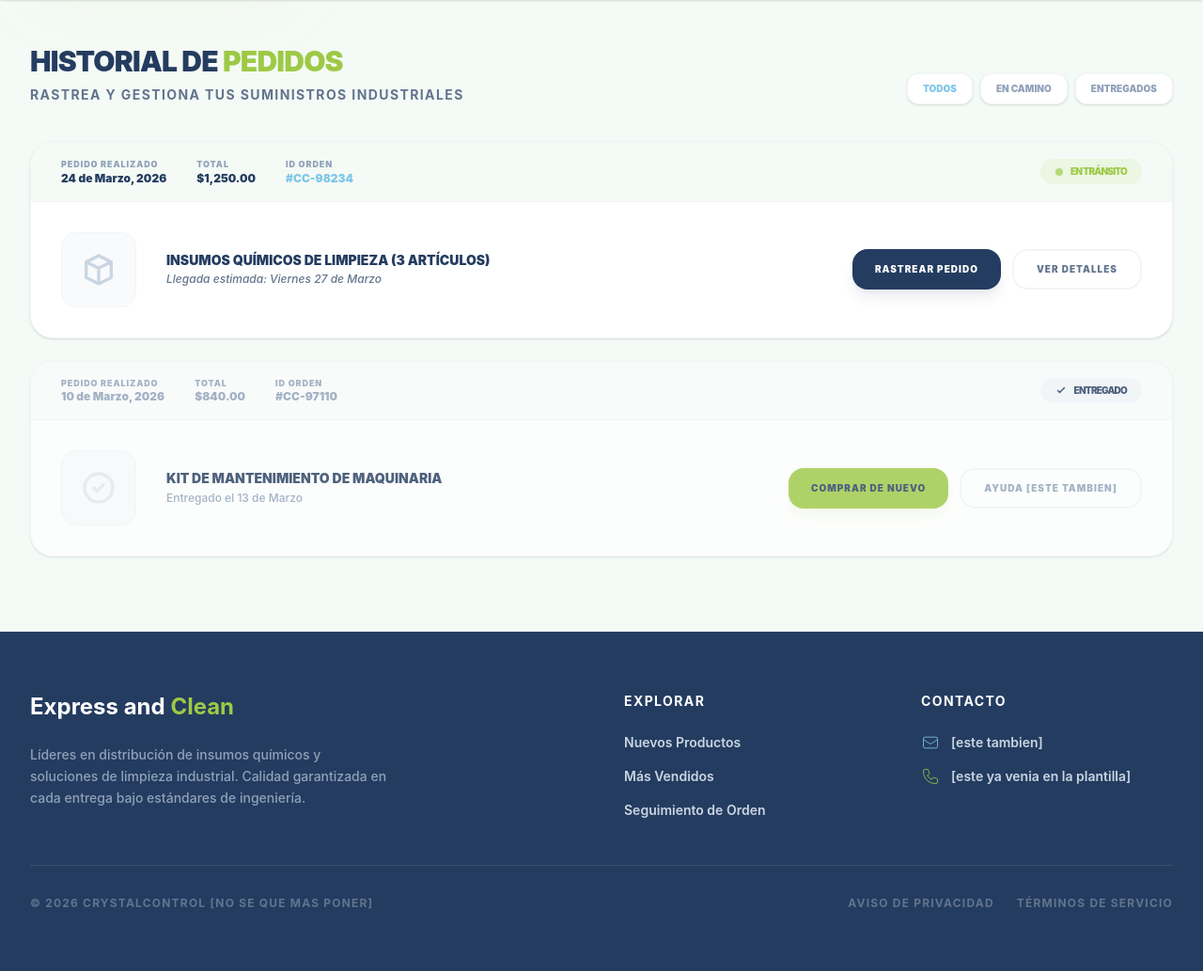
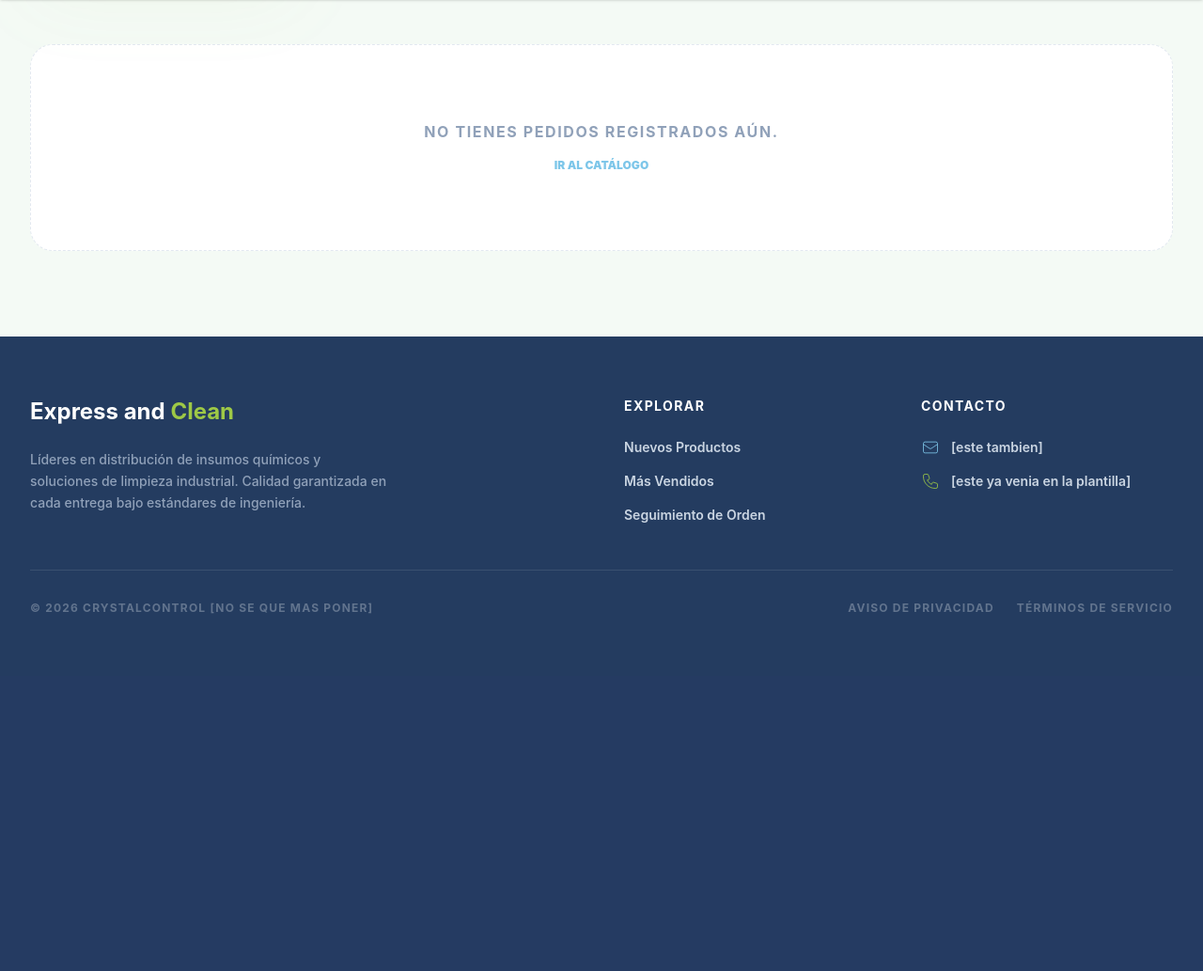
Before and after one commit to IDGS-801-23001502/CrystalControl, a Flask app: page /pedidos in a window 1280 px wide. Shown: the part 81-1114 px from the top of the page at 94% size. After the commit the page ends 734 px from the top, so only its background shows below. Run offline with Flask 3, Linux system fonts and the light colour scheme; data that the repository does not hold is empty; parts of the project's set-up code (start-up, migrations or seed data) failed here and were passed over; some libraries are stand-ins or nearby versions.

Commit message:
esta madre me pide un commit

```diff
--- a/models.py
+++ b/models.py
@@ -270,8 +270,8 @@ class Sales(db.Model):
 
 class SaleDetail(db.Model):
     __tablename__ = 'detalle_venta'
-    id = db.Column('id_detalle_venta', db.Integer, primary_key=True, nullable=False)
-    id_sale = db.Column('id_venta', db.Integer, db.ForeignKey('Ventas.id_ventas'), primary_key=True)
+    id = db.Column('id_detalle_venta', db.Integer, primary_key=True, autoincrement=True, nullable=False)
+    id_sale = db.Column('id_venta', db.Integer, db.ForeignKey('Ventas.id_venta'), primary_key=True)
     id_product = db.Column('id_producto', db.Integer, db.ForeignKey('productos.id_producto'), primary_key=True)
     lot = db.Column('cantidad', db.Integer)
     unit_price_moment = db.Column('precio_unitario_momento', db.Numeric(10,2))
--- a/templates/ecommerce/pedidos.html
+++ b/templates/ecommerce/pedidos.html
@@ -1,211 +1,74 @@
-{% extends "layout_clients.html" %} {% block title %}Mis Pedidos{% endblock %}
+{% extends "layout_clients.html" %}
+{% block title %}Mis Pedidos{% endblock %}
 {% block content %}
 <div class="max-w-7xl mx-auto">
-  <div
-    class="mb-10 flex flex-col md:flex-row md:items-end justify-between gap-4"
-  >
+  <div class="space-y-6">
+    {% if mis_ventas %}
+      {% for venta in mis_ventas %}
+      <div class="bg-white rounded-3xl shadow-sm border border-slate-100 overflow-hidden transition-all hover:shadow-md">
+        <div class="bg-[#f4faf5] px-8 py-4 border-b border-slate-100 flex flex-wrap justify-between items-center gap-4">
+          <div class="flex gap-8">
             <div>
-      <h1 class="text-3xl font-black text-[#243c60] uppercase tracking-tighter">
-        Historial de <span class="text-[#9ec946]">Pedidos</span>
-      </h1>
-      <p
-        class="text-slate-500 text-sm font-bold uppercase tracking-widest mt-2"
-      >
-        Rastrea y gestiona tus suministros industriales
-      </p>
+              <p class="text-[9px] font-black text-slate-400 uppercase tracking-widest">Pedido Realizado</p>
+              <p class="text-xs font-black text-[#243c60]">{{ venta.sale_date.strftime('%d de %B, %Y') }}</p>
             </div>
-    <div class="flex gap-2">
-      <span
-        class="px-4 py-2 bg-white border border-slate-100 rounded-xl text-[10px] font-black uppercase text-[#7dc6e9] shadow-sm cursor-pointer hover:bg-slate-50 transition-colors"
-        >Todos</span
-      >
-      <span
-        class="px-4 py-2 bg-white border border-slate-100 rounded-xl text-[10px] font-black uppercase text-slate-400 shadow-sm cursor-pointer hover:bg-slate-50 transition-colors"
-        >En Camino</span
-      >
-      <span
-        class="px-4 py-2 bg-white border border-slate-100 rounded-xl text-[10px] font-black uppercase text-slate-400 shadow-sm cursor-pointer hover:bg-slate-50 transition-colors"
-        >Entregados</span
-      >
+            <div>
+              <p class="text-[9px] font-black text-slate-400 uppercase tracking-widest">Total</p>
+              <p class="text-xs font-black text-[#243c60]">${{ "{:,.2f}".format(venta.gross_total) }}</p>
+            </div>
+            <div>
+              <p class="text-[9px] font-black text-slate-400 uppercase tracking-widest">ID Orden</p>
+              <p class="text-xs font-black text-[#7dc6e9]">#{{ venta.folio }}</p>
             </div>
           </div>
 
-  <div class="space-y-6">
-    <div
-      class="bg-white rounded-3xl shadow-sm border border-slate-100 overflow-hidden transition-all hover:shadow-md"
-    >
-      <div
-        class="bg-[#f4faf5] px-8 py-4 border-b border-slate-100 flex flex-wrap justify-between items-center gap-4"
-      >
-        <div class="flex gap-8">
-          <div>
-            <p
-              class="text-[9px] font-black text-slate-400 uppercase tracking-widest"
-            >
-              Pedido Realizado
-            </p>
-            <p class="text-xs font-black text-[#243c60]">24 de Marzo, 2026</p>
-          </div>
-          <div>
-            <p
-              class="text-[9px] font-black text-slate-400 uppercase tracking-widest"
-            >
-              Total
-            </p>
-            <p class="text-xs font-black text-[#243c60]">$1,250.00</p>
-          </div>
-          <div>
-            <p
-              class="text-[9px] font-black text-slate-400 uppercase tracking-widest"
-            >
-              ID Orden
-            </p>
-            <p class="text-xs font-black text-[#7dc6e9]">#CC-98234</p>
-          </div>
-        </div>
-        <div
-          class="flex items-center gap-2 bg-[#9ec946]/10 px-4 py-1.5 rounded-full"
-        >
-          <span class="w-2 h-2 bg-[#9ec946] rounded-full animate-pulse"></span>
-          <span
-            class="text-[10px] font-black text-[#9ec946] uppercase tracking-tighter"
-            >En Tránsito</span
-          >
+          <div class="flex items-center gap-2 px-4 py-1.5 rounded-full
+            {% if venta.status == 4 %}bg-[#9ec946]/10 text-[#9ec946]
+            {% elif venta.status == 2 %}bg-amber-100 text-amber-600
+            {% else %}bg-slate-100 text-slate-500{% endif %}">
+            <span class="w-2 h-2 rounded-full {% if venta.status == 4 %}bg-[#9ec946] animate-pulse{% else %}bg-current{% endif %}"></span>
+            <span class="text-[10px] font-black uppercase tracking-tighter">
+              {{ venta.value_status }}
+            </span>
           </div>
         </div>
 
         <div class="p-8 flex flex-col md:flex-row gap-8 items-center">
-        <div
-          class="w-20 h-20 bg-slate-50 rounded-2xl flex items-center justify-center border border-slate-100"
-        >
-          <svg
-            class="w-10 h-10 text-slate-300"
-            fill="none"
-            stroke="currentColor"
-            viewBox="0 0 24 24"
-          >
-            <path
-              stroke-linecap="round"
-              stroke-linejoin="round"
-              stroke-width="2"
-              d="M20 7l-8-4-8 4m16 0l-8 4m8-4v10l-8 4m0-10L4 7m8 4v10M4 7v10l8 4"
-            />
+          <div class="w-20 h-20 bg-slate-50 rounded-2xl flex items-center justify-center border border-slate-100">
+            <svg class="w-10 h-10 text-slate-300" fill="none" stroke="currentColor" viewBox="0 0 24 24">
+              <path stroke-linecap="round" stroke-linejoin="round" stroke-width="2" d="M20 7l-8-4-8 4m16 0l-8 4m8-4v10l-8 4m0-10L4 7m8 4v10M4 7v10l8 4" />
             </svg>
           </div>
 
           <div class="flex-grow text-center md:text-left">
             <h4 class="text-sm font-black text-[#243c60] uppercase leading-tight">
-            Insumos Químicos de Limpieza (3 artículos)
+              Pedido #{{ venta.folio }}
             </h4>
             <p class="text-xs text-slate-500 mt-1 font-medium italic">
-            Llegada estimada: Viernes 27 de Marzo
+              Enviado a: {{ venta.shipping_address }}
             </p>
           </div>
 
           <div class="flex flex-col sm:flex-row gap-3 w-full md:w-auto">
-          <button
-            class="px-6 py-3 bg-[#243c60] text-white rounded-2xl text-[10px] font-black uppercase tracking-widest hover:bg-[#1a2d4a] transition-all active:scale-95 shadow-lg shadow-[#243c60]/10"
-          >
-            Rastrear Pedido
-          </button>
-          <button
-            class="px-6 py-3 border-2 border-slate-100 text-slate-500 rounded-2xl text-[10px] font-black uppercase tracking-widest hover:bg-slate-50 transition-all"
-          >
+            {% if venta.status == 2 %}
+            <a href="{{ url_for('e-commerce.pasarela_pago', id_venta=venta.id) }}"
+               class="px-6 py-3 bg-[#7dc6e9] text-white rounded-2xl text-[10px] font-black uppercase tracking-widest hover:bg-[#5db4dd] transition-all text-center">
+               Pagar Ahora
+            </a>
+            {% endif %}
+            <button class="px-6 py-3 border-2 border-slate-100 text-slate-500 rounded-2xl text-[10px] font-black uppercase tracking-widest hover:bg-slate-50 transition-all">
               Ver Detalles
             </button>
           </div>
         </div>
       </div>
-
-    <div
-      class="bg-white rounded-3xl shadow-sm border border-slate-100 overflow-hidden opacity-80 hover:opacity-100 transition-all"
-    >
-      <div
-        class="bg-slate-50/50 px-8 py-4 border-b border-slate-100 flex flex-wrap justify-between items-center gap-4"
-      >
-        <div class="flex gap-8 text-slate-400">
-          <div>
-            <p class="text-[9px] font-black uppercase tracking-widest">
-              Pedido Realizado
-            </p>
-            <p class="text-xs font-black">10 de Marzo, 2026</p>
+      {% endfor %}
+    {% else %}
+      <div class="text-center py-20 bg-white rounded-3xl border border-dashed border-slate-200">
+        <p class="text-slate-400 font-bold uppercase tracking-widest">No tienes pedidos registrados aún.</p>
+        <a href="{{ url_for('e-commerce.catalog') }}" class="text-[#7dc6e9] text-xs font-black uppercase mt-4 inline-block">Ir al catálogo</a>
       </div>
-          <div>
-            <p class="text-[9px] font-black uppercase tracking-widest">Total</p>
-            <p class="text-xs font-black">$840.00</p>
-          </div>
-          <div>
-            <p class="text-[9px] font-black uppercase tracking-widest">
-              ID Orden
-            </p>
-            <p class="text-xs font-black">#CC-97110</p>
-          </div>
-        </div>
-        <div
-          class="flex items-center gap-2 bg-slate-100 px-4 py-1.5 rounded-full"
-        >
-          <svg
-            class="w-3 h-3 text-[#243c60]"
-            fill="none"
-            stroke="currentColor"
-            viewBox="0 0 24 24"
-          >
-            <path
-              stroke-linecap="round"
-              stroke-linejoin="round"
-              stroke-width="3"
-              d="M5 13l4 4L19 7"
-            />
-          </svg>
-          <span
-            class="text-[10px] font-black text-[#243c60] uppercase tracking-tighter"
-            >Entregado</span
-          >
-        </div>
-      </div>
-
-      <div class="p-8 flex flex-col md:flex-row gap-8 items-center">
-        <div
-          class="w-20 h-20 bg-slate-50 rounded-2xl flex items-center justify-center border border-slate-100"
-        >
-          <svg
-            class="w-10 h-10 text-slate-200"
-            fill="none"
-            stroke="currentColor"
-            viewBox="0 0 24 24"
-          >
-            <path
-              stroke-linecap="round"
-              stroke-linejoin="round"
-              stroke-width="2"
-              d="M9 12l2 2 4-4m6 2a9 9 0 11-18 0 9 9 0 0118 0z"
-            />
-          </svg>
-        </div>
-
-        <div class="flex-grow text-center md:text-left">
-          <h4 class="text-sm font-black text-[#243c60] uppercase leading-tight">
-            Kit de Mantenimiento de Maquinaria
-          </h4>
-          <p class="text-xs text-slate-400 mt-1 font-medium">
-            Entregado el 13 de Marzo
-          </p>
-        </div>
-
-        <div class="flex flex-col sm:flex-row gap-3 w-full md:w-auto">
-          <button
-            class="px-6 py-3 bg-[#9ec946] text-[#243c60] rounded-2xl text-[10px] font-black uppercase tracking-widest hover:bg-[#8bb33d] transition-all active:scale-95 shadow-lg shadow-[#9ec946]/10"
-          >
-            Comprar de Nuevo
-          </button>
-          <button
-            class="px-6 py-3 border-2 border-slate-100 text-slate-400 rounded-2xl text-[10px] font-black uppercase tracking-widest hover:bg-slate-50 transition-all"
-          >
-            Ayuda [este tambien]
-          </button>
-        </div>
-      </div>
-    </div>
+    {% endif %}
   </div>
 </div>
 {% endblock %}
```
Also changed, not shown: modules/ecommerce.py (+12 -13 lines), templates/ecommerce/pasarela_pago.html (+12 -4 lines). Lines whose indentation alone changed are shown as unchanged.
